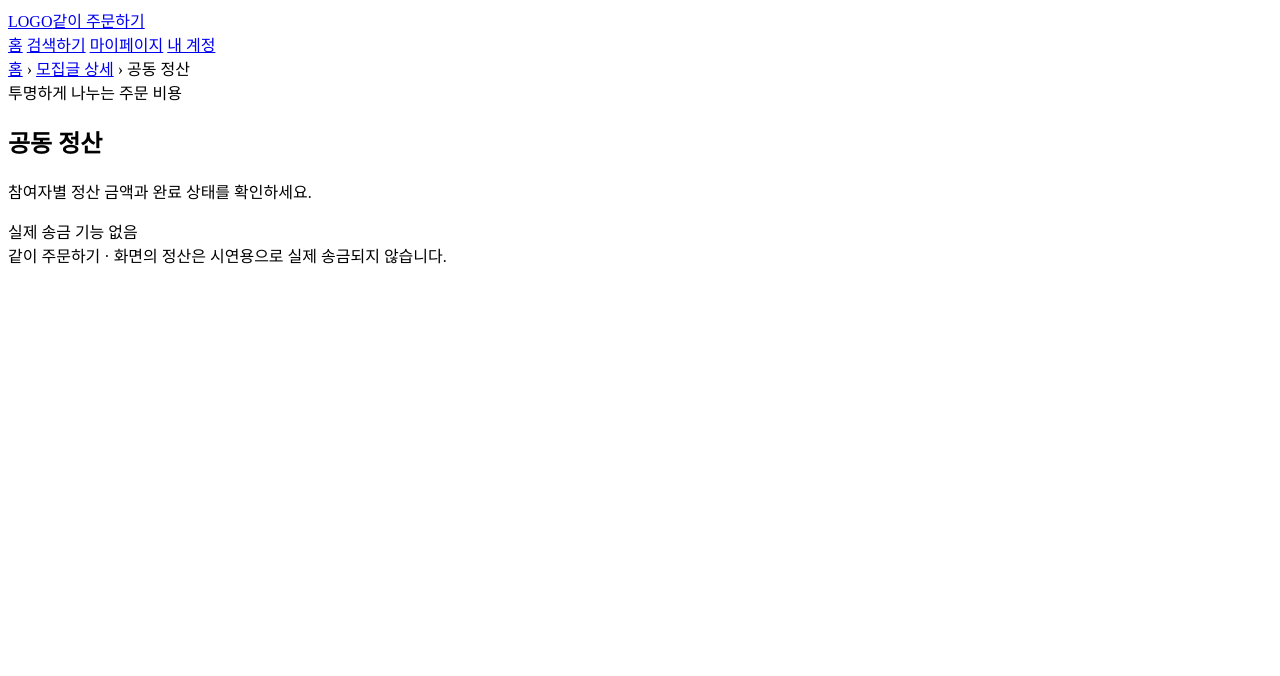
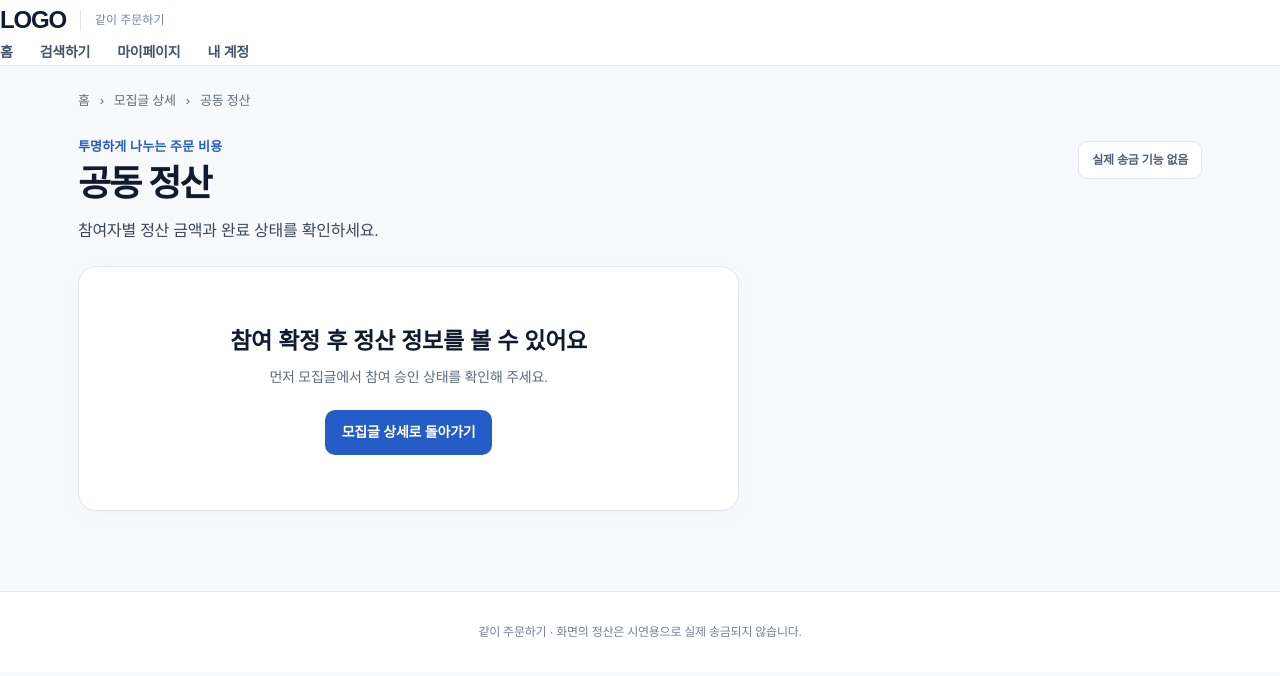
Before and after one commit to ahinjung/soongsil-delivery, a plain HTML site: page frontend/settlement.html in a window 1280 px wide. Drawn offline with Linux system fonts and the light colour scheme.

Commit message:
Update settlement.html

```diff
--- a/frontend/settlement.html
+++ b/frontend/settlement.html
@@ -4,58 +4,28 @@
   <meta charset="UTF-8">
   <meta name="viewport" content="width=device-width, initial-scale=1.0">
   <title>공동 정산 | 같이 주문하기</title>
-    <link rel="stylesheet" href="css/member4.css">
-    <script src="js/member4.js" defer></script>
+  <link rel="stylesheet" href="css/order-pages.css">
+  <script src="js/order-pages.js" defer></script>
 </head>
-<body class="member4-page" data-page="settlement">
-    <header class="m4-header">
-        <div class="m4-header-inner">
-            <a class="m4-logo" href="index(2).html">LOGO<span class="m4-brand-sub">같이 주문하기</span></a>
-
-            <nav class="m4-nav" aria-label="주 메뉴">
-                <a href="index(2).html">홈</a>
-                <a href="index(2).html#delivery-page">검색하기</a>
-                <a href="mypage.html">마이페이지</a>
-                <a class="m4-nav-account" href="login.html">내 계정</a>
-            </nav>
-        </div>
-    </header>
-    <main class="m4-container">
-        <div class="m4-breadcrumb">
-            <a href="index(2).html">홈</a>
-            <span>›</span>
-            <a id="settlementBreadcrumb" href="post_detail.html">모집글 상세</a>
-            <span>›</span>
-            <span>공동 정산</span>
-        </div>
-        <section class="m4-page-intro">
-            <div>
-                <div class="m4-eyebrow">투명하게 나누는 주문 비용</div>
-                <h1>공동 정산</h1>
-                <p>참여자별 정산 금액과 완료 상태를 확인하세요.</p>
-            </div>
-            <span class="m4-demo-tag">실제 송금 기능 없음</span>
-        </section>
-        <div id="settlementRoot" class="m4-settlement-grid" aria-live="polite"></div>
+<body class="order-page" data-page="settlement">
+  <header class="header"><div class="header-inner">
+    <a class="logo" href="index.html">LOGO
+                    <span class="brand-sub">같이 주문하기</span></a>
+    <nav class="nav" aria-label="주 메뉴"><a href="index.html">홈</a><a href="index.html#delivery-page">검색하기</a><a href="mypage.html">마이페이지</a><a class="nav-account" href="login.html">내 계정</a></nav>
+  </div></header>
+  <main class="container">
+    <div class="order-breadcrumb"><a href="index.html">홈</a><span>›</span><a id="settlementBreadcrumb" href="post_detail.html">모집글 상세</a><span>›</span><span>공동 정산</span></div>
+    <section class="order-page-intro"><div><div class="order-eyebrow">투명하게 나누는 주문 비용</div><h1>공동 정산</h1><p>참여자별 정산 금액과 완료 상태를 확인하세요.</p></div><span class="order-demo-tag">실제 송금 기능 없음</span></section>
+    <div id="settlementRoot" class="order-settlement-grid" aria-live="polite"></div>
   </main>
-
-    <footer class="m4-footer">같이 주문하기 · 화면의 정산은 시연용으로 실제 송금되지 않습니다.</footer>
-    <div id="toast" class="m4-toast" role="status" aria-live="polite" hidden></div>
-
-    <div id="settlementModal" class="m4-modal-backdrop" hidden role="presentation">
-        <section class="m4-modal" role="dialog" aria-modal="true" aria-labelledby="modalTitle">
-            <div class="m4-modal-top">
-                <h2 id="modalTitle">송금 안내</h2>
-                <button class="m4-icon-btn" id="closeModal" type="button" aria-label="닫기">✕</button>
-            </div>
-
+  <footer class="footer">같이 주문하기 · 화면의 정산은 시연용으로 실제 송금되지 않습니다.</footer>
+  <div id="toast" class="order-toast" role="status" aria-live="polite" hidden></div>
+  <div id="settlementModal" class="order-modal-backdrop" hidden role="presentation">
+    <section class="order-modal" role="dialog" aria-modal="true" aria-labelledby="modalTitle">
+      <div class="order-modal-top"><h2 id="modalTitle">송금 안내</h2><button class="order-icon-btn" id="closeModal" type="button" aria-label="닫기">✕</button></div>
       <p>아래 문구를 복사하여 참여자에게 전달할 수 있어요. 실제 송금 시스템과는 연결되지 않습니다.</p>
-            <div id="settlementMessage" class="m4-copy-text"></div>
-
-            <div class="m4-actions">
-                <button type="button" class="m4-button m4-button-secondary" id="cancelModal">닫기</button>
-                <button type="button" class="m4-button m4-button-primary" id="copyMessage">안내 문구 복사</button>
-            </div>
+      <div id="settlementMessage" class="order-copy-text"></div>
+      <div class="order-actions"><button type="button" class="order-button order-button-secondary" id="cancelModal">닫기</button><button type="button" class="order-button order-button-primary" id="copyMessage">안내 문구 복사</button></div>
     </section>
   </div>
 </body>
```
Lines whose indentation alone changed are shown as unchanged.
